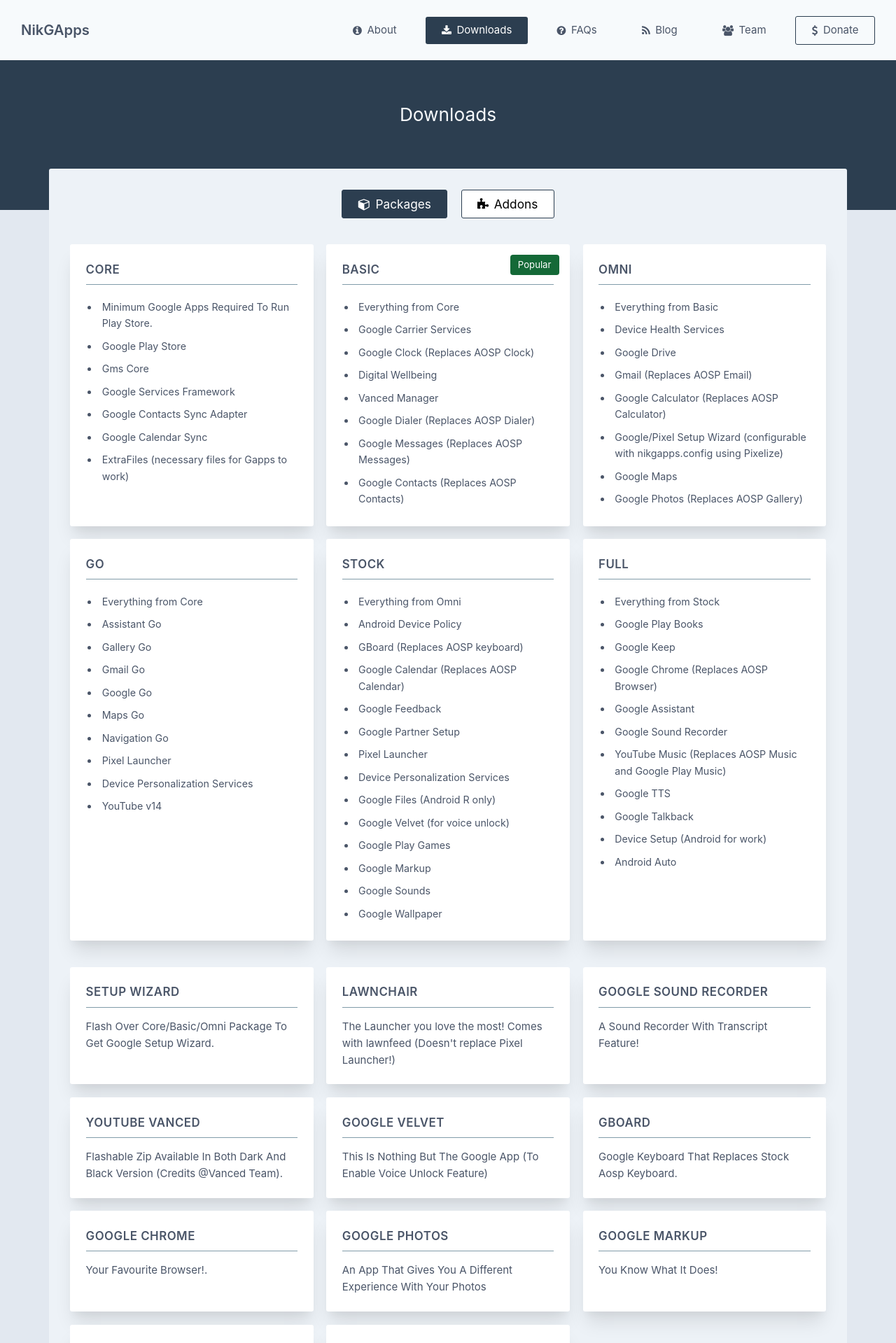
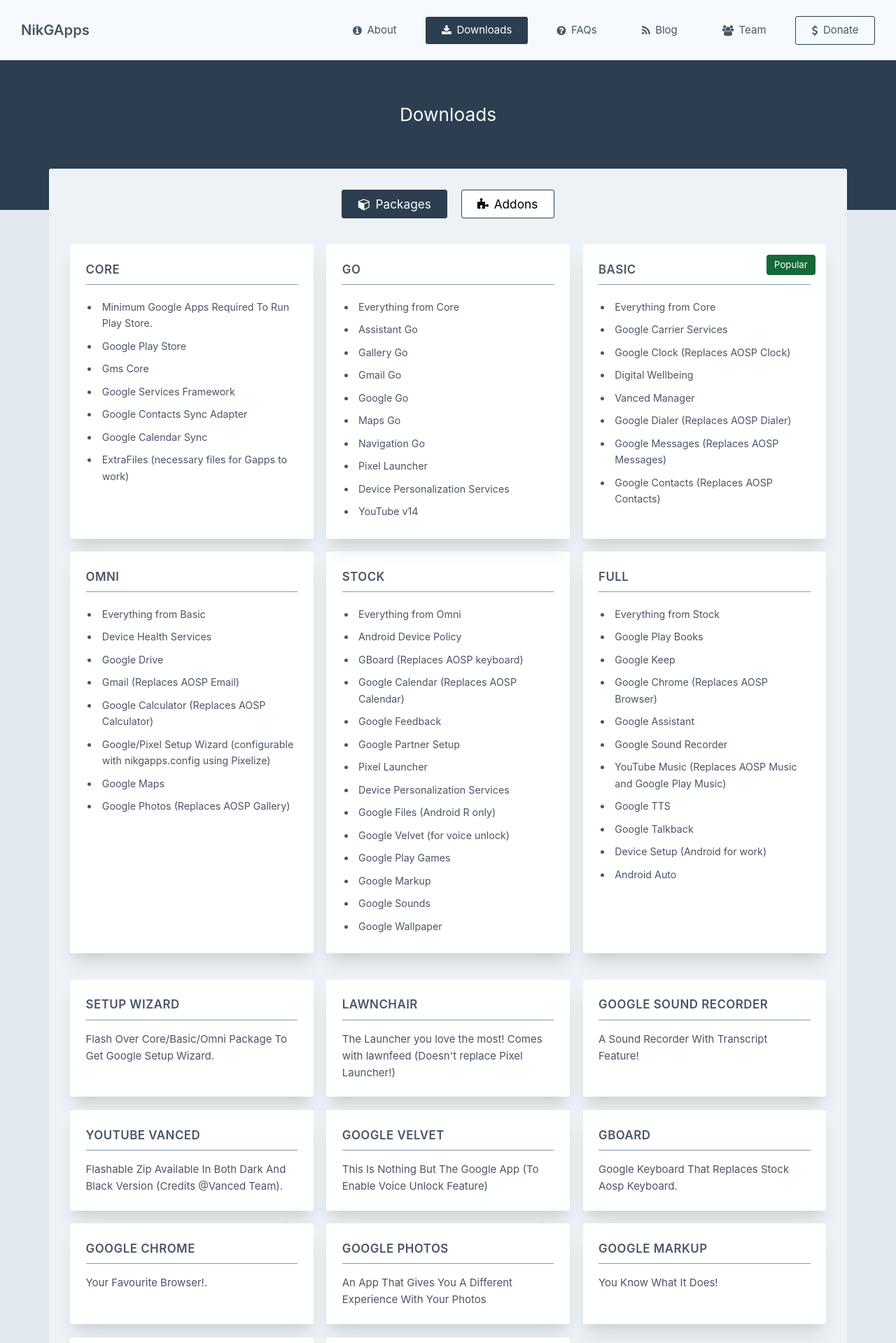
Before and after one commit to nikgapps/nikgapps.github.io, a Jekyll site: the page built from downloads.html, in a window 1280 px wide. Shown: the top 1919 px of the page at 70% size. Built offline with Jekyll 4.4.1, drawn with Linux system fonts in a browser that asks for light colours; some web fonts are replaced.

Commit message:
Put go package next to core

```diff
--- a/_sass/_screen.scss
+++ b/_sass/_screen.scss
@@ -178,9 +178,9 @@
 		display: grid;
 		gap: 1.25rem;
 		grid-template-areas:
-			"core basic omni"
-			"go stock full"
-			"go stock full";
+			"core go basic"
+			"omni stock full"
+			"omni stock full";
 
 		.core {
 			grid-area: core;
```
